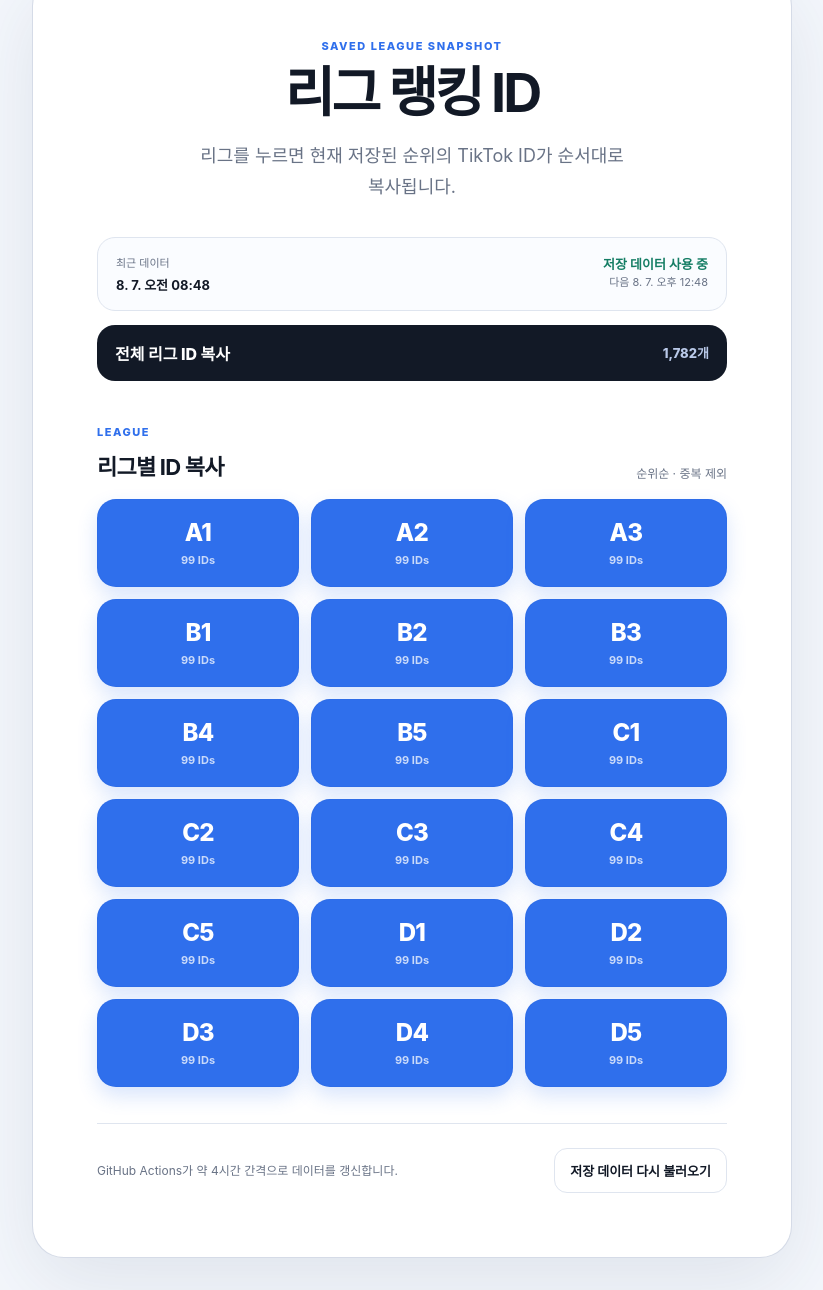
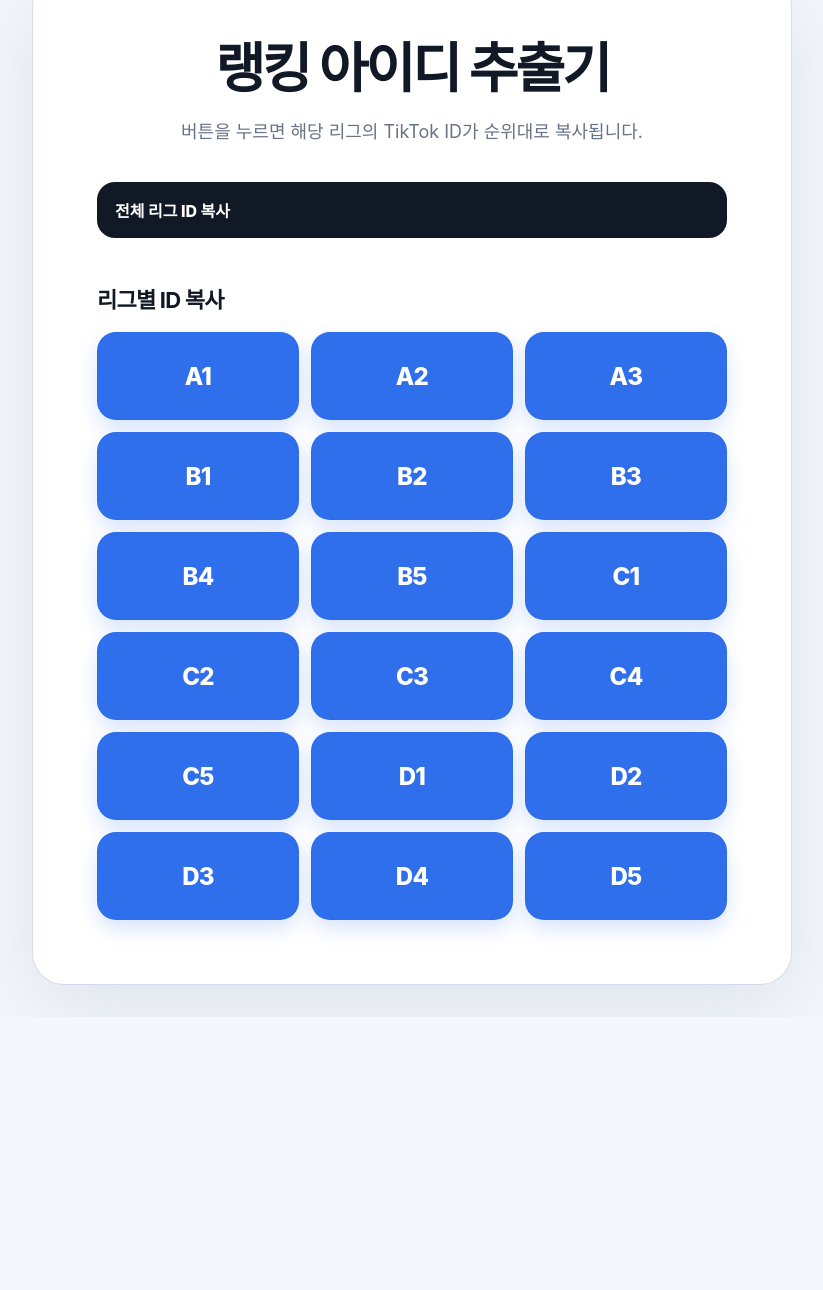
Before and after one commit to chlye3232/league-rank, a plain HTML site: page public/index.html in a window 1280 px wide. Shown: the part 58-1348 px from the top of the page, without its empty margins (228-1051 px from the left). After the commit the page ends 1075 px from the top, so only its background shows below. Drawn offline with Linux system fonts and the light colour scheme.

Commit message:
Add files via upload

```diff
--- a/public/app.js
+++ b/public/app.js
@@ -1,13 +1,7 @@
 const grid = document.querySelector("#league-grid");
-const updatedAt = document.querySelector("#updated-at");
-const nextRefresh = document.querySelector("#next-refresh");
-const refreshState = document.querySelector("#refresh-state");
 const copyAllButton = document.querySelector("#copy-all");
-const totalCount = document.querySelector("#total-count");
-const refreshButton = document.querySelector("#refresh-button");
 const toast = document.querySelector("#toast");
 
-let rankingData = null;
 let toastTimer = null;
 
 function showToast(message) {
@@ -15,17 +9,6 @@ function showToast(message) {
   toast.classList.add("show");
   clearTimeout(toastTimer);
   toastTimer = setTimeout(() => toast.classList.remove("show"), 2200);
-}
-
-function formatDate(value) {
-  if (!value) return "없음";
-  return new Intl.DateTimeFormat("ko-KR", {
-    timeZone: "Asia/Seoul",
-    month: "numeric",
-    day: "numeric",
-    hour: "2-digit",
-    minute: "2-digit",
-  }).format(new Date(value));
 }
 
 function uniqueIds(leagues) {
@@ -66,17 +49,8 @@ async function copyIds(ids, label) {
 }
 
 function render(data) {
-  rankingData = data;
-  updatedAt.textContent = formatDate(data.updatedAt);
-  nextRefresh.textContent = `다음 ${formatDate(data.refresh.nextRefreshAt)}`;
-  refreshState.textContent = "저장 데이터 사용 중";
-  refreshState.style.color = "#147d64";
-  refreshButton.disabled = false;
-  refreshButton.textContent = "저장 데이터 다시 불러오기";
-
   const allIds = uniqueIds(data.leagues);
   copyAllButton.disabled = false;
-  totalCount.textContent = `${allIds.length.toLocaleString("ko-KR")}개`;
   copyAllButton.onclick = () => copyIds(allIds, "전체");
 
   grid.replaceChildren();
@@ -85,7 +59,7 @@ function render(data) {
     button.type = "button";
     button.className = "league-button";
     button.setAttribute("aria-label", `${league.code} 리그 ID ${league.count}개 복사`);
-    button.innerHTML = `<span class="league-code">${league.code}</span><span class="league-count">${league.count} IDs</span>`;
+    button.textContent = league.code;
     button.addEventListener("click", () => copyIds(uniqueIds([league]), league.code));
     grid.append(button);
   });
@@ -99,20 +73,7 @@ async function loadRankings({ quiet = false } = {}) {
     render(await response.json());
   } catch (error) {
     if (!quiet) showToast(error.message);
-    refreshState.textContent = "데이터 확인 필요";
-    refreshState.style.color = "#b42318";
   }
 }
 
-refreshButton.addEventListener("click", async () => {
-  refreshButton.disabled = true;
-  try {
-    await loadRankings();
-    showToast("최신 저장 데이터를 다시 불러왔습니다.");
-  } finally {
-    refreshButton.disabled = false;
-  }
-});
-
 loadRankings();
-setInterval(() => loadRankings({ quiet: true }), 300_000);
--- a/public/index.html
+++ b/public/index.html
@@ -12,42 +12,18 @@
     <main class="page-shell">
       <section class="rank-card" aria-labelledby="page-title">
         <header class="hero">
-          <p class="eyebrow">SAVED LEAGUE SNAPSHOT</p>
-          <h1 id="page-title">리그 랭킹 ID</h1>
-          <p class="hero-copy">리그를 누르면 현재 저장된 순위의 TikTok ID가 순서대로 복사됩니다.</p>
+          <h1 id="page-title">랭킹 아이디 추출기</h1>
+          <p class="hero-copy">버튼을 누르면 해당 리그의 TikTok ID가 순위대로 복사됩니다.</p>
         </header>
-
-        <section class="snapshot" aria-live="polite">
-          <div>
-            <span class="snapshot-label">최근 데이터</span>
-            <strong id="updated-at">불러오는 중</strong>
-          </div>
-          <div class="snapshot-right">
-            <span id="refresh-state" class="status-dot">저장 데이터 사용 중</span>
-            <span id="next-refresh">다음 갱신 계산 중</span>
-          </div>
-        </section>
 
         <button id="copy-all" class="copy-all" type="button" disabled>
           전체 리그 ID 복사
-          <span id="total-count">—</span>
         </button>
 
         <section class="league-section" aria-labelledby="league-heading">
-          <div class="section-heading">
-            <div>
-              <p class="section-kicker">LEAGUE</p>
-              <h2 id="league-heading">리그별 ID 복사</h2>
-            </div>
-            <p>순위순 · 중복 제외</p>
-          </div>
+          <h2 id="league-heading">리그별 ID 복사</h2>
           <div id="league-grid" class="league-grid" aria-busy="true"></div>
         </section>
-
-        <footer class="actions">
-          <p>GitHub Actions가 약 4시간 간격으로 데이터를 갱신합니다.</p>
-          <button id="refresh-button" class="refresh-button" type="button">저장 데이터 다시 불러오기</button>
-        </footer>
       </section>
     </main>
     <div id="toast" class="toast" role="status" aria-live="polite"></div>
--- a/public/styles.css
+++ b/public/styles.css
@@ -8,8 +8,6 @@
   --canvas: #f4f7fc;
   --blue: #2f6fec;
   --blue-dark: #235bd0;
-  --blue-soft: #edf4ff;
-  --green: #147d64;
 }
 
 * { box-sizing: border-box; }
@@ -41,14 +39,6 @@ button { font: inherit; }
 }
 
 .hero { text-align: center; }
-.eyebrow,
-.section-kicker {
-  margin: 0 0 10px;
-  color: var(--blue);
-  font-size: 11px;
-  font-weight: 800;
-  letter-spacing: 0.14em;
-}
 
 h1 {
   margin: 0;
@@ -66,29 +56,6 @@ h1 {
   word-break: keep-all;
 }
 
-.snapshot {
-  display: flex;
-  justify-content: space-between;
-  gap: 18px;
-  margin: 34px 0 14px;
-  padding: 16px 18px;
-  border: 1px solid var(--line);
-  border-radius: 18px;
-  background: #fafcff;
-  font-size: 13px;
-}
-
-.snapshot-label,
-.snapshot-right span:last-child {
-  display: block;
-  color: var(--muted);
-  font-size: 11px;
-  margin-bottom: 5px;
-}
-
-.snapshot-right { text-align: right; }
-.status-dot { color: var(--green); font-weight: 750; }
-
 .copy-all {
   width: 100%;
   display: flex;
@@ -102,23 +69,13 @@ h1 {
   font-weight: 800;
   cursor: pointer;
   transition: transform 160ms ease, background 160ms ease;
+  margin-top: 34px;
 }
 
 .copy-all:hover:not(:disabled) { transform: translateY(-1px); background: #263248; }
 .copy-all:disabled { cursor: wait; opacity: 0.55; }
-.copy-all span { color: #b9c9e8; font-size: 13px; }
-
 .league-section { margin-top: 44px; }
-.section-heading {
-  display: flex;
-  align-items: end;
-  justify-content: space-between;
-  gap: 16px;
-  margin-bottom: 18px;
-}
-
-.section-heading h2 { margin: 0; font-size: 22px; letter-spacing: -0.035em; }
-.section-heading p:last-child { margin: 0; color: var(--muted); font-size: 12px; }
+.league-section h2 { margin: 0 0 18px; font-size: 22px; letter-spacing: -0.035em; }
 
 .league-grid {
   display: grid;
@@ -129,10 +86,8 @@ h1 {
 .league-button {
   min-height: 88px;
   display: flex;
-  flex-direction: column;
   align-items: center;
   justify-content: center;
-  gap: 6px;
   border: 1px solid rgba(36, 93, 207, 0.18);
   border-radius: 19px;
   background: var(--blue);
@@ -140,40 +95,15 @@ h1 {
   box-shadow: 0 9px 20px rgba(47, 111, 236, 0.18);
   cursor: pointer;
   transition: transform 160ms ease, background 160ms ease, box-shadow 160ms ease;
+  font-size: 24px;
+  font-weight: 850;
+  letter-spacing: -0.03em;
 }
 
 .league-button:hover { transform: translateY(-2px); background: var(--blue-dark); box-shadow: 0 13px 26px rgba(47, 111, 236, 0.24); }
 .league-button:active { transform: translateY(0); }
 .league-button:focus-visible,
-.copy-all:focus-visible,
-.refresh-button:focus-visible { outline: 3px solid #9dc0ff; outline-offset: 3px; }
-.league-code { font-size: 24px; font-weight: 850; letter-spacing: -0.03em; }
-.league-count { color: rgba(255,255,255,0.74); font-size: 11px; font-weight: 650; }
-
-.actions {
-  display: flex;
-  align-items: center;
-  justify-content: space-between;
-  gap: 18px;
-  margin-top: 36px;
-  padding-top: 24px;
-  border-top: 1px solid var(--line);
-}
-
-.actions p { margin: 0; color: var(--muted); font-size: 12px; line-height: 1.6; }
-.refresh-button {
-  flex: 0 0 auto;
-  padding: 12px 15px;
-  border: 1px solid var(--line);
-  border-radius: 13px;
-  background: white;
-  color: var(--ink);
-  font-size: 13px;
-  font-weight: 750;
-  cursor: pointer;
-}
-.refresh-button:hover { border-color: #adc4ed; background: var(--blue-soft); }
-.refresh-button:disabled { cursor: wait; opacity: 0.55; }
+.copy-all:focus-visible { outline: 3px solid #9dc0ff; outline-offset: 3px; }
 
 .toast {
   position: fixed;
@@ -197,18 +127,12 @@ h1 {
 @media (max-width: 560px) {
   .page-shell { padding: 0; align-items: start; }
   .rank-card { min-height: 100vh; border: 0; border-radius: 0; padding: 42px 20px 30px; box-shadow: none; }
-  .snapshot { align-items: flex-start; }
-  .snapshot-right { max-width: 48%; }
   .league-grid { gap: 9px; }
   .league-button { min-height: 78px; border-radius: 16px; }
-  .league-code { font-size: 21px; }
-  .actions { align-items: stretch; flex-direction: column; }
-  .refresh-button { width: 100%; }
 }
 
 @media (max-width: 370px) {
   .league-grid { grid-template-columns: repeat(2, minmax(0, 1fr)); }
-  .section-heading p:last-child { display: none; }
 }
 
 @media (prefers-reduced-motion: reduce) {
```
